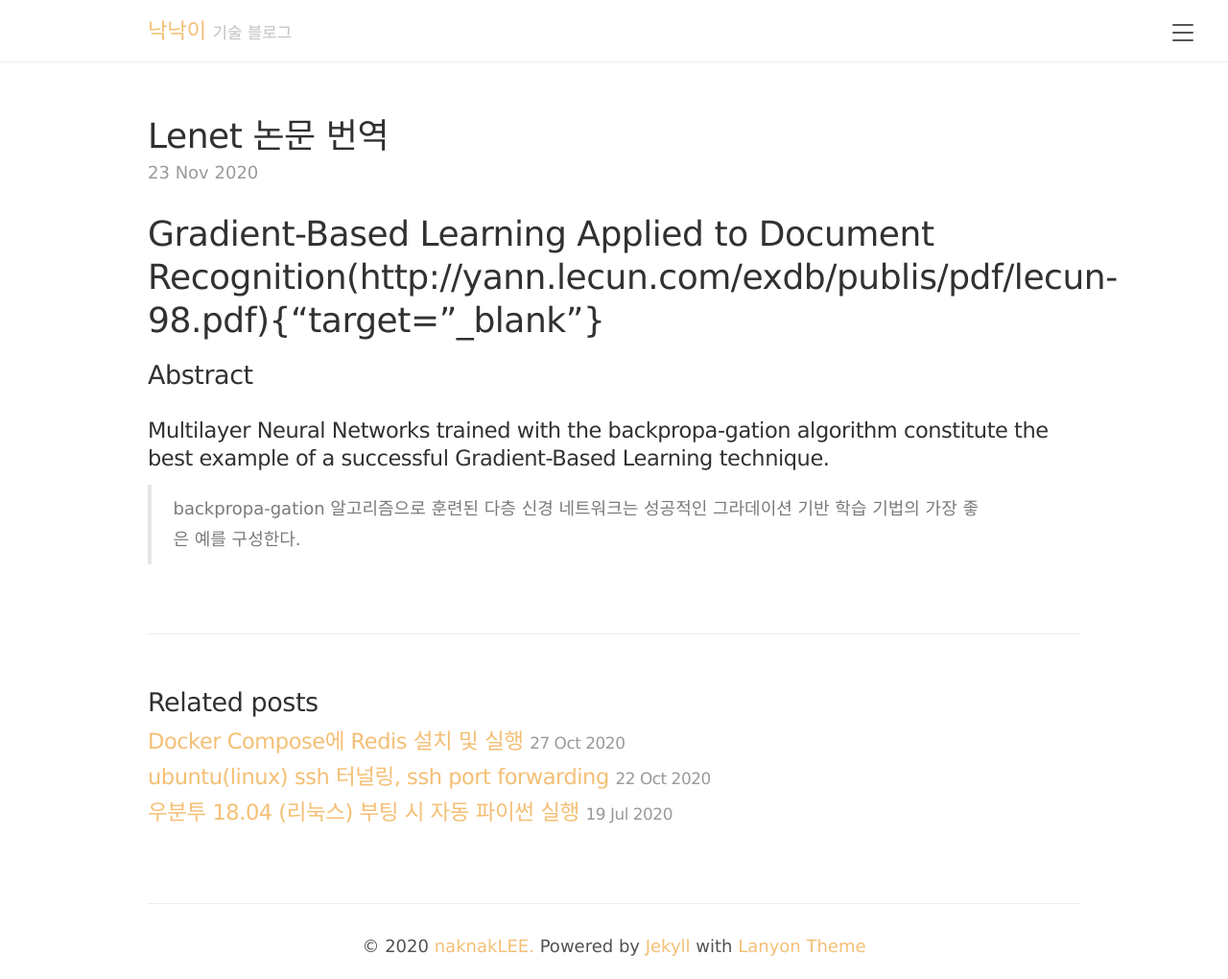
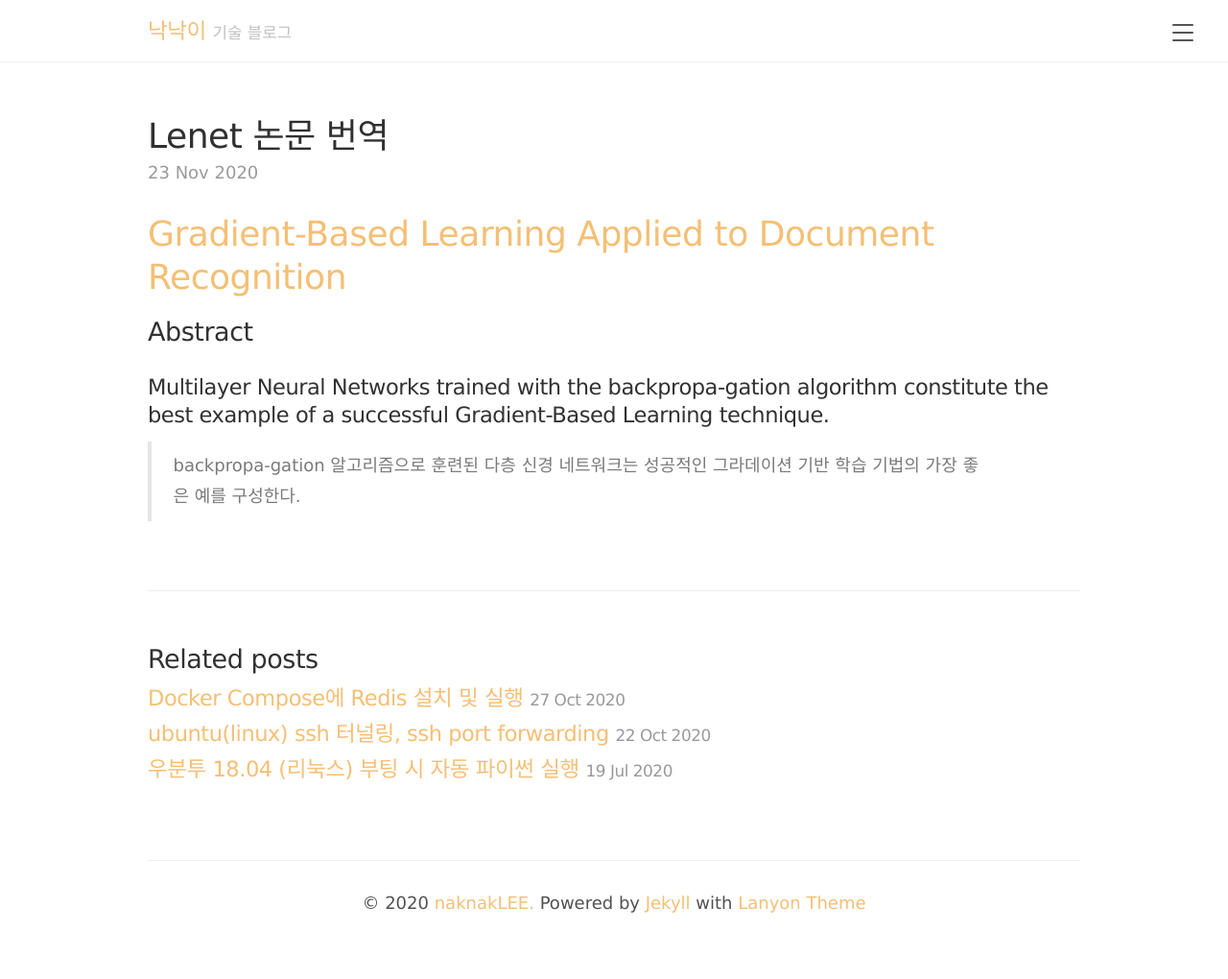
Before and after one commit to naknakLEE/naknakLEE.github.io, a Jekyll site: the page built from _posts/2020-11-23-LeNet_Post_Translation.md, in a window 1280 px wide. Shown: the whole page at 96% size. Built offline with Jekyll 4.4.1, drawn with Linux system fonts in a browser that asks for light colours; comment, search, counter and statistics services are not loaded; after the commit the page ends 975 px from its top, so only the background shows below that.

Commit message:
링크 수정

```diff
--- a/_posts/2020-11-23-LeNet_Post_Translation.md
+++ b/_posts/2020-11-23-LeNet_Post_Translation.md
@@ -6,7 +6,7 @@ categories: Classification
 
 ---
 
-# Gradient-Based Learning Applied to Document Recognition(http://yann.lecun.com/exdb/publis/pdf/lecun-98.pdf){"target="_blank"}
+# [Gradient-Based Learning Applied to Document Recognition](http://yann.lecun.com/exdb/publis/pdf/lecun-98.pdf){:target="_blank"}
 
 ## Abstract
 
```
